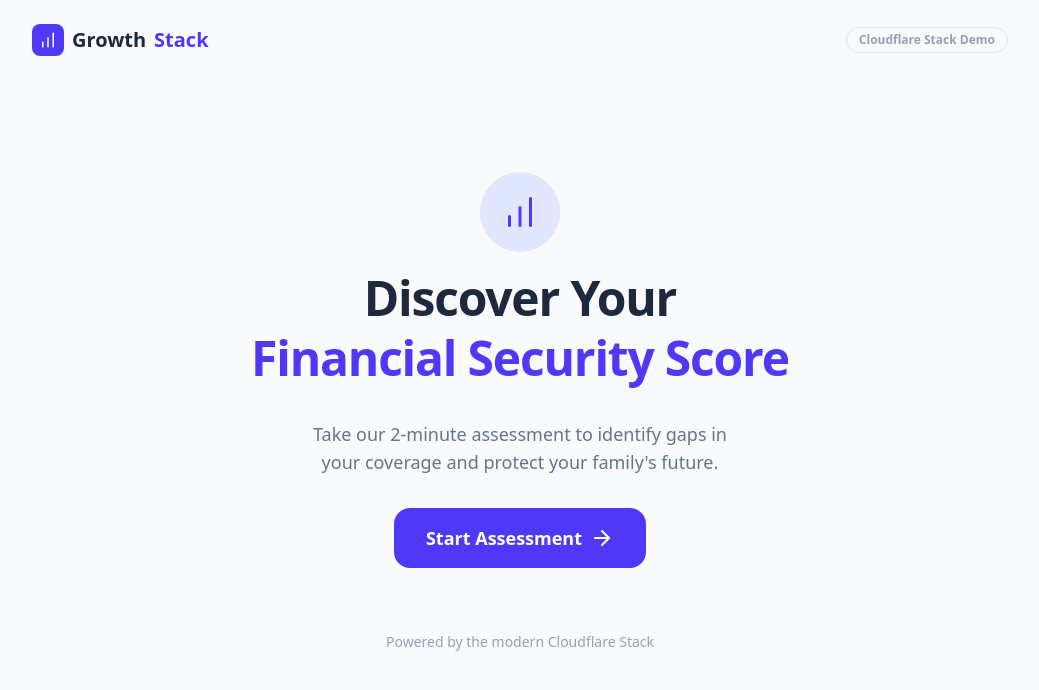
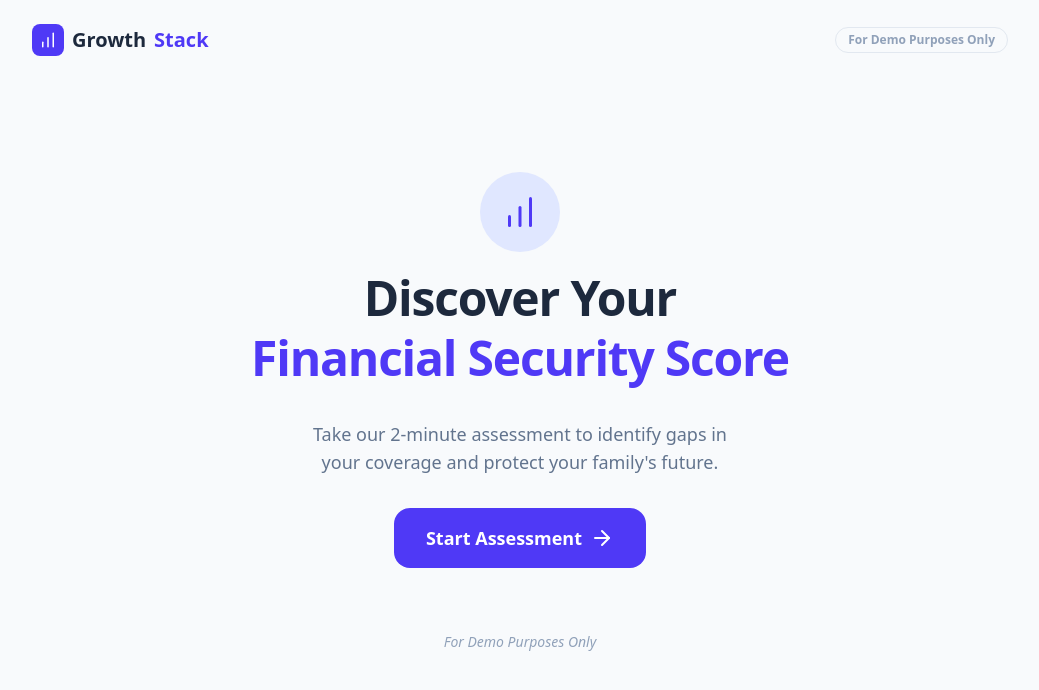
Before and after one commit to denidandeni/web-leads-demo, a Next.js app: page / in a window 1280 px wide. Shown: the top 690 px of the page, without its empty margins (120-1159 px from the left). Built offline with nearby package versions, Linux system fonts and the light colour scheme.

Commit message:
Cleanup: Remove Cloudflare branding and update demo labels

```diff
--- a/src/app/page.tsx
+++ b/src/app/page.tsx
@@ -131,8 +131,8 @@ export default function AssessmentApp() {
     setOtpLoading(true);
     setOtpError("");
 
-    // Simulate Cloudflare Worker calling a 3rd party SMS/WhatsApp API
-    // D1 would store the OTP hash and timestamp here.
+    // Simulate backend processing calling a 3rd party SMS/WhatsApp API
+    // Leads database would store the OTP hash and timestamp here.
     await new Promise((resolve) => setTimeout(resolve, 2000));
 
     setOtpLoading(false);
@@ -144,10 +144,10 @@ export default function AssessmentApp() {
     setOtpError("");
 
     if (otpInput === "123456") {
-      // Simulate Final Cloudflare Worker processing:
-      // 1. Validate OTP against D1 DB
+      // Simulate Final backend processing:
+      // 1. Validate OTP against Database
       // 2. Compute final score
-      // 3. Send Webhook (e.g., to Google Sheets)
+      // 3. Send Webhook (e.g., to CRM or Spreadsheet)
 
       const totalScore = answers.reduce((acc, curr) => acc + curr.points, 0);
       const payload = {
@@ -156,7 +156,7 @@ export default function AssessmentApp() {
         answers: answers
       };
 
-      console.log("=== WEBHOOK PAYLOAD (Cloudflare Worker -> Google Sheets) ===");
+      console.log("=== WEBHOOK PAYLOAD (Backend -> CRM/Sheets) ===");
       console.log(JSON.stringify(payload, null, 2));
 
       setCurrentStep("RESULT");
@@ -194,8 +194,8 @@ export default function AssessmentApp() {
         <ArrowRight className="group-hover:translate-x-1 transition-transform" />
       </button>
 
-      <div className="pt-8 text-sm text-slate-400 font-medium">
-        Powered by the modern Cloudflare Stack
+      <div className="pt-8 text-sm text-slate-400 font-medium italic">
+        For Demo Purposes Only
       </div>
     </div>
   );
@@ -298,7 +298,7 @@ export default function AssessmentApp() {
             className="w-full flex items-center justify-center py-4 font-bold text-indigo-600 bg-indigo-50 border-2 border-indigo-100 rounded-xl transition-all hover:bg-indigo-100 active:scale-[0.98] disabled:opacity-70 disabled:pointer-events-none"
           >
             {otpLoading ? (
-              <><Loader2 className="animate-spin mr-2 w-5 h-5" /> Sending OTP via Cloudflare Worker...</>
+              <><Loader2 className="animate-spin mr-2 w-5 h-5" /> Sending OTP...</>
             ) : (
               "Send OTP via WhatsApp"
             )}
@@ -442,7 +442,7 @@ export default function AssessmentApp() {
           Growth<span className="text-indigo-600">Stack</span>
         </div>
         <div className="text-xs font-semibold text-slate-400 border border-slate-200 px-3 py-1 rounded-full">
-          Cloudflare Stack Demo
+          For Demo Purposes Only
         </div>
       </header>
 
```
